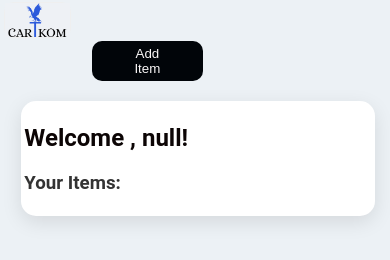
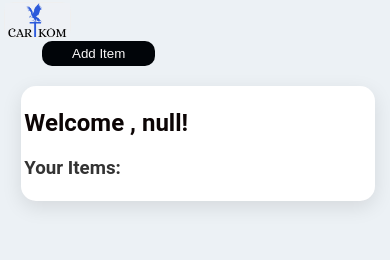
Before and after one commit to gadamx/carWcar.com, a website: page profile.html in a window 390 px wide. Drawn offline with Linux system fonts and the light colour scheme; no server answers.

Commit message:
Update profile.css

```diff
--- a/profile.css
+++ b/profile.css
@@ -377,7 +377,8 @@ select:focus {
         display:contents;
     }
 #Add_Item {
-    margin-left:90px;
+    margin-left:40px;
+    margin-right:20px
     color: #faf8f8;
     background-color: #010509;
     padding: 5px 30px;
```
